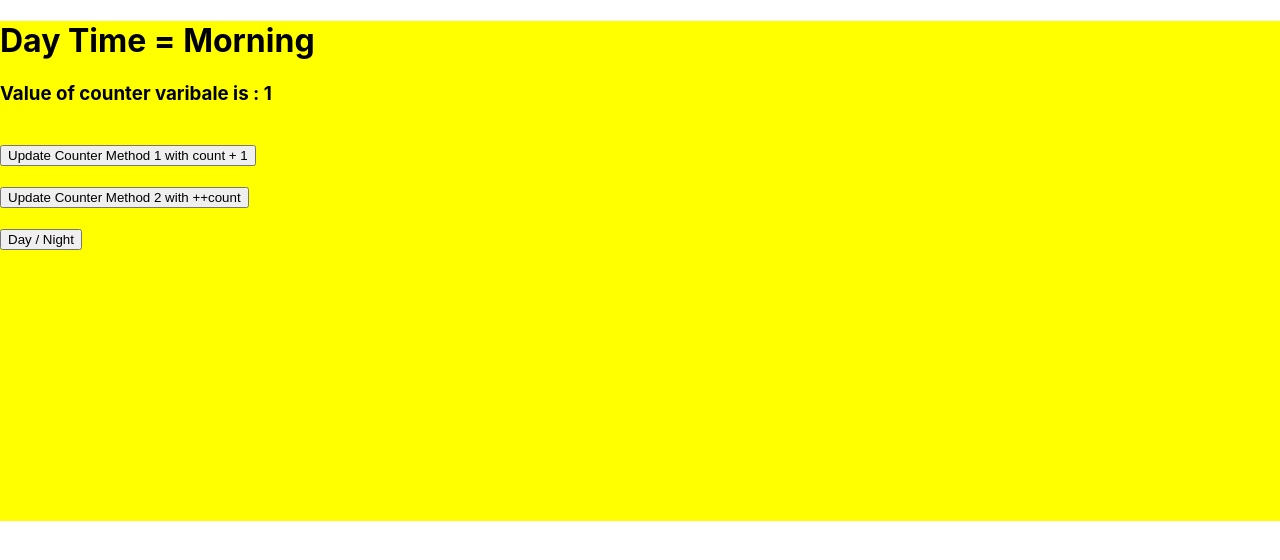
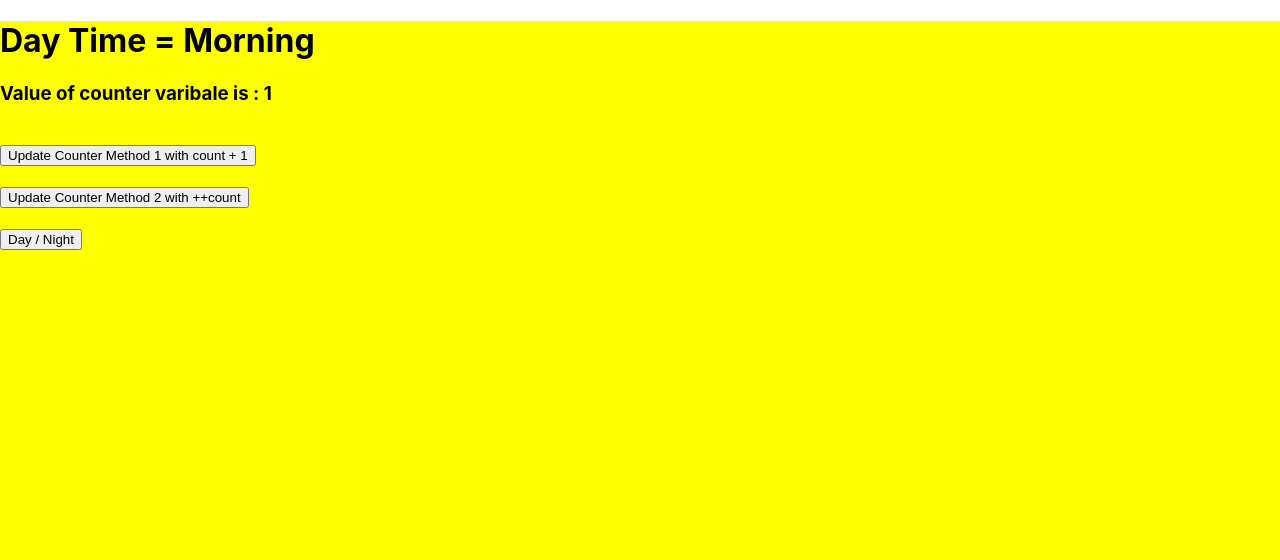
Before and after one commit to abufurqan/bc2020_assignment04, a React (Create React App) app: page / in a window 1280 px wide. Shown: the top 560 px of the page. Built offline with nearby package versions, Linux system fonts and the light colour scheme.

Commit message:
Update App.css

```diff
--- a/src/App.css
+++ b/src/App.css
@@ -1,5 +1,5 @@
 .box {
-  height: 500px;
+  height: 100vh;
   background-color: lightgray;
 }
 .dayLight {
```
